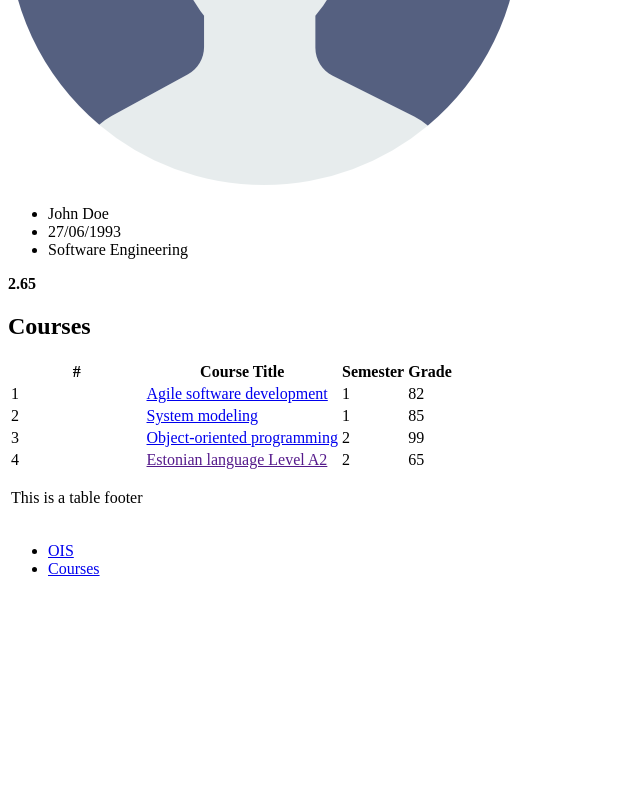
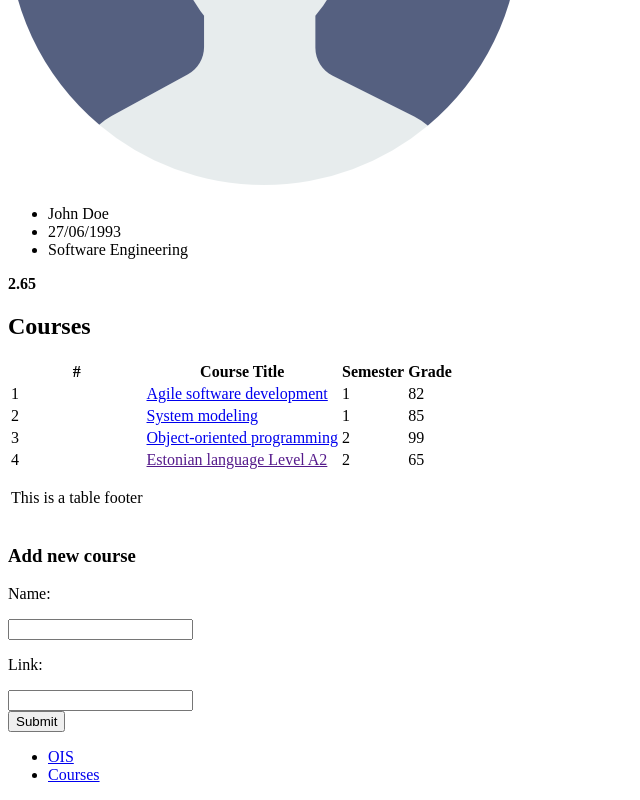
Before and after one commit to MartinEwing/wad-w2, a plain HTML site: page index.html in a window 1280 px wide. Shown: the part 353-1153 px from the top of the page, without its empty margins (0-640 px from the left). Before the commit the page ends 947 px from the top, so only its background shows below. Drawn offline with Linux system fonts and the light colour scheme.

Commit message:
Added form to add new coursess

```diff
--- a/index.html
+++ b/index.html
@@ -66,6 +66,16 @@
 </tfoot>
 </table>
 </section>
+<section>
+<form>
+<h3>Add new course</h3>
+<p>Name:</p>
+<input type="text">
+<p>Link:</p>
+<input type="text"><br \>
+<input type="submit">
+</form>
+</section>
 <footer>
 <ul>
 <li>
```
